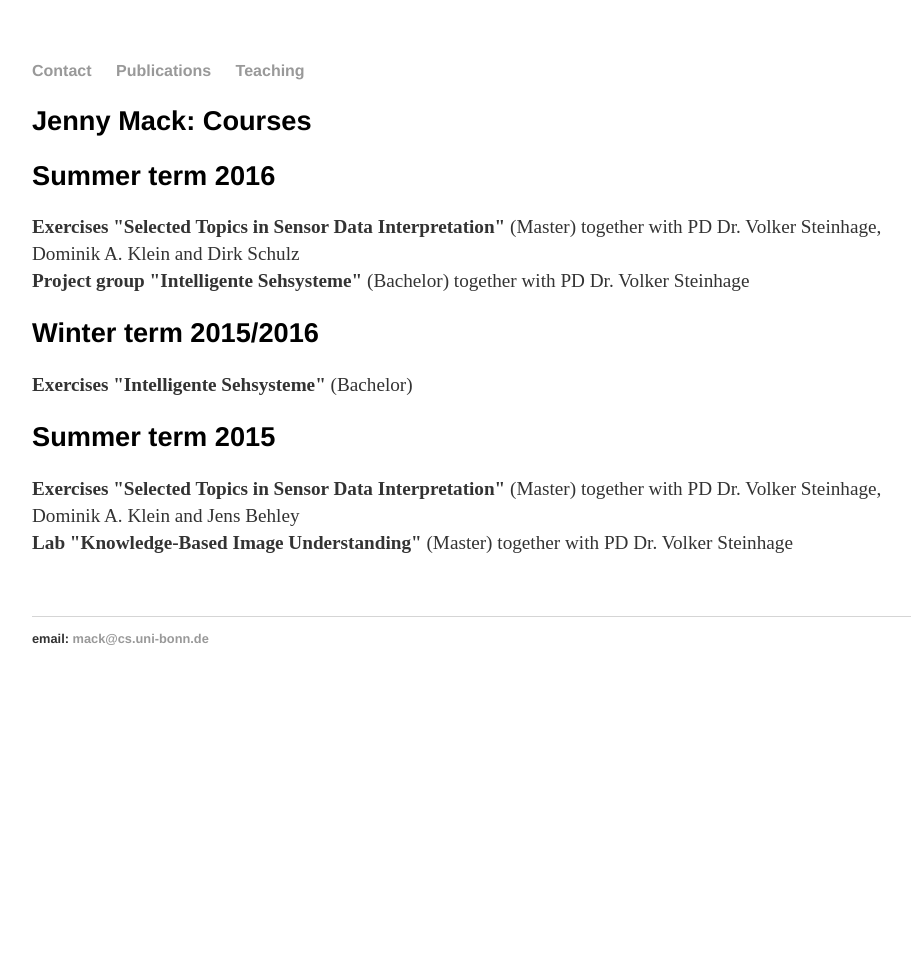
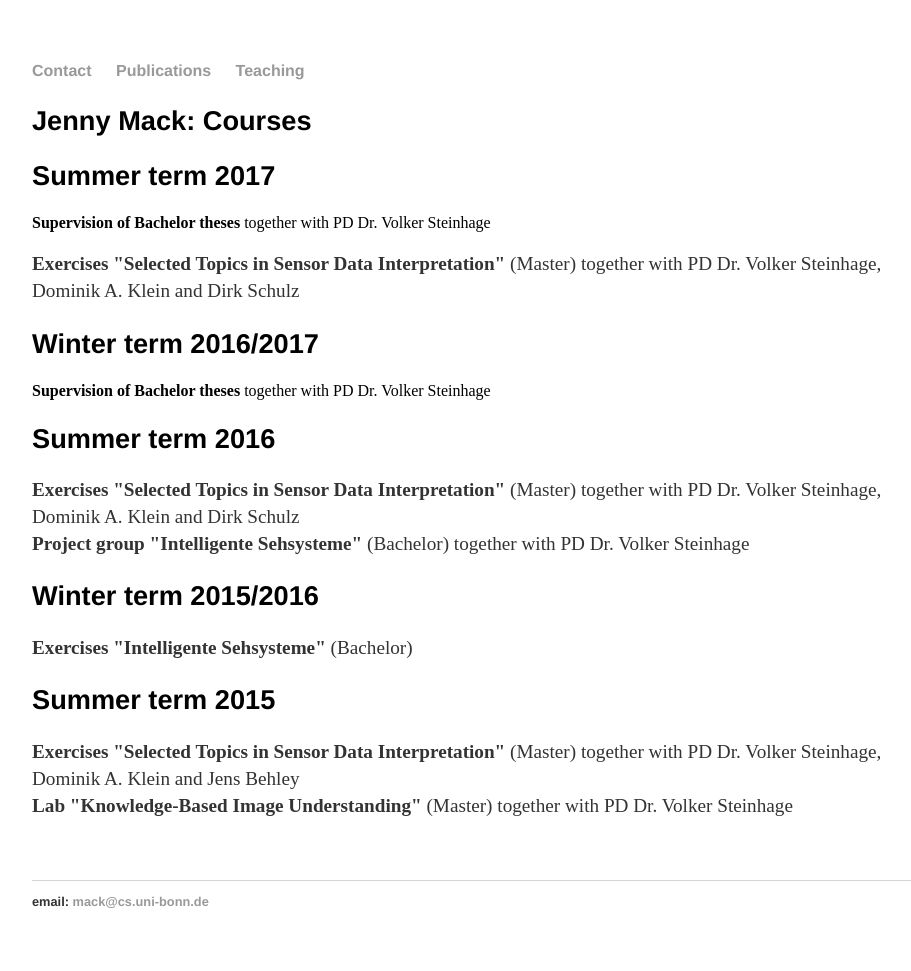
Before and after one commit to JennyMack/JennyMack.github.io, a Jekyll site: the page built from teaching/index.html, in a window 1280 px wide. Shown: the whole page, without its empty margins (160-1071 px from the left). Built offline with Jekyll 4.4.1, drawn with Linux system fonts in a browser that asks for light colours; before the commit the page ends 900 px from its top, so only the background shows below that.

Commit message:
Current status, wait for final data for publication

```diff
--- a/publications/index.html
+++ b/publications/index.html
@@ -5,6 +5,7 @@ title: Publications
 
 <div class="cv">
 	<h2>Jenny Mack: Publications</h2>
+<p><strong>Jennifer Mack, Anatina Trakowski, Florian Rist, Katja Herzog, Reinhard T&oumlpfer and Volker Steinhage</strong> (2017). Experimental Evaluation of the Performance of Local Shape Descriptors for the Classification of 3D Data in Precision Farming. Jornal of Computer and Communications, Special Edition on Computer Vision, Volume 5, No. 12, 2017 <br>
 	<p><strong>Jennifer Mack, Christian Lenz, Johannes Teutrine and Volker Steinhage</strong> (2017). High-precision 3D detection and reconstruction of grapes from laser range data for efficient phenotyping based on supervised learning. Computers and Electronics in Agriculture, Volume 135, 1, pp. 300-311, http://dx.doi.org/10.1016/j.compag.2017.02.017, 2017. <br>
 	<p><strong>Katrin Ullrich, Jennifer Mack and Pascal Welke</strong> (2016). Ligand Affinity Prediction with Multi-Pattern Kernels. In: 19th International Conference on Discovery Science (DS), Bari, Italy, 2016. <br>
 	<p><strong>Timo R&oumlhling, Jennifer Mack and Dirk Schulz</strong> (2015). A Fast Histogram-Based Similarity Measure for Loop Closure in 3-D LIDAR Data. In: IEEE/RSJ International Conference on Intelligent Robots and Systems (IROS), Hamburg, Germany, pp. 736-741, 2015.
--- a/teaching/index.html
+++ b/teaching/index.html
@@ -5,6 +5,11 @@ title: Teaching
 
 <div class="cv">
 	<h2>Jenny Mack: Courses</h2>
+	<h2>Summer term 2017</h2>
+		<strong>Supervision of Bachelor theses</strong> together with PD Dr. Volker Steinhage
+<p><strong>Exercises "Selected Topics in Sensor Data Interpretation"</strong> (Master) together with PD Dr. Volker Steinhage, Dominik A. Klein and Dirk Schulz <br>
+		<h2>Winter term 2016/2017</h2>
+		<strong>Supervision of Bachelor theses</strong> together with PD Dr. Volker Steinhage
 		<h2>Summer term 2016</h2>
 			<p><strong>Exercises "Selected Topics in Sensor Data Interpretation"</strong> (Master) together with PD Dr. Volker Steinhage, Dominik A. Klein and Dirk Schulz <br>
 			<strong>Project group "Intelligente Sehsysteme"</strong> (Bachelor) together with PD Dr. Volker Steinhage
```
